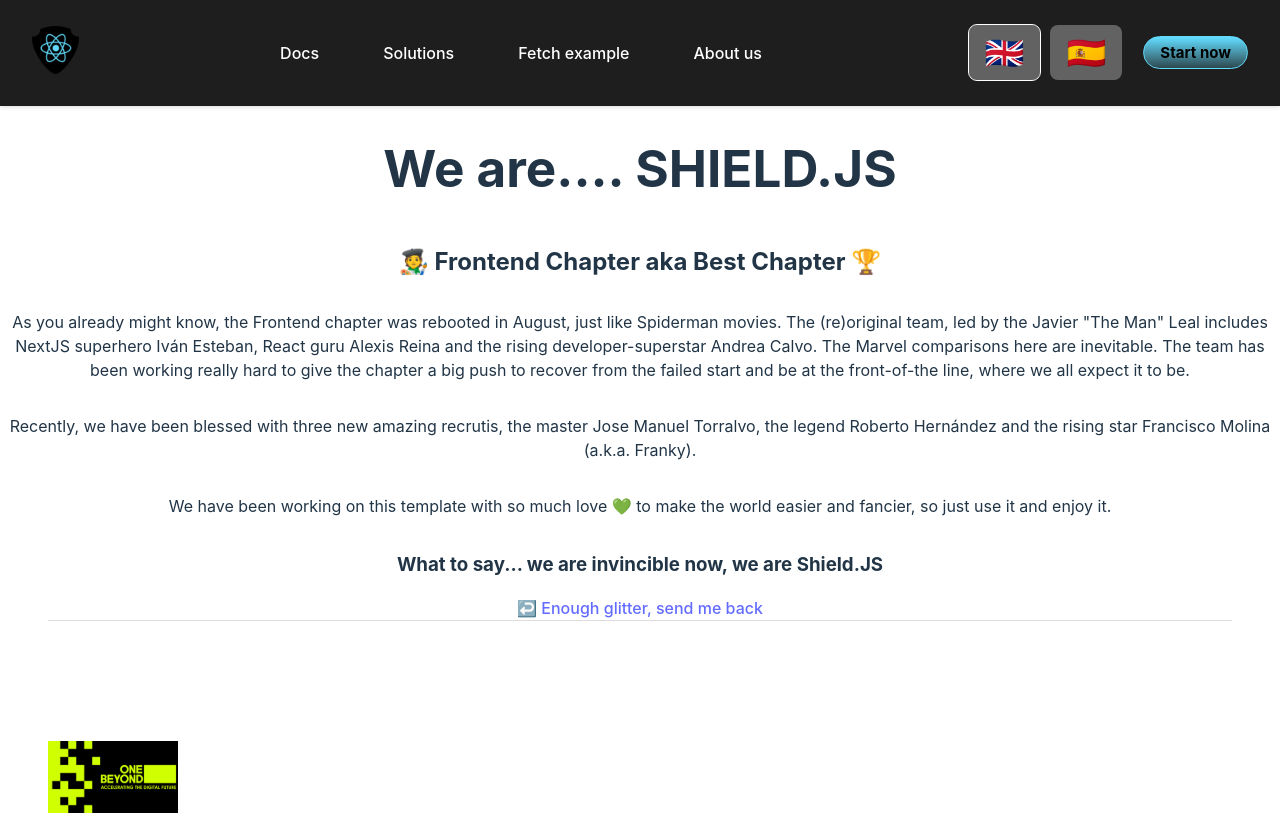
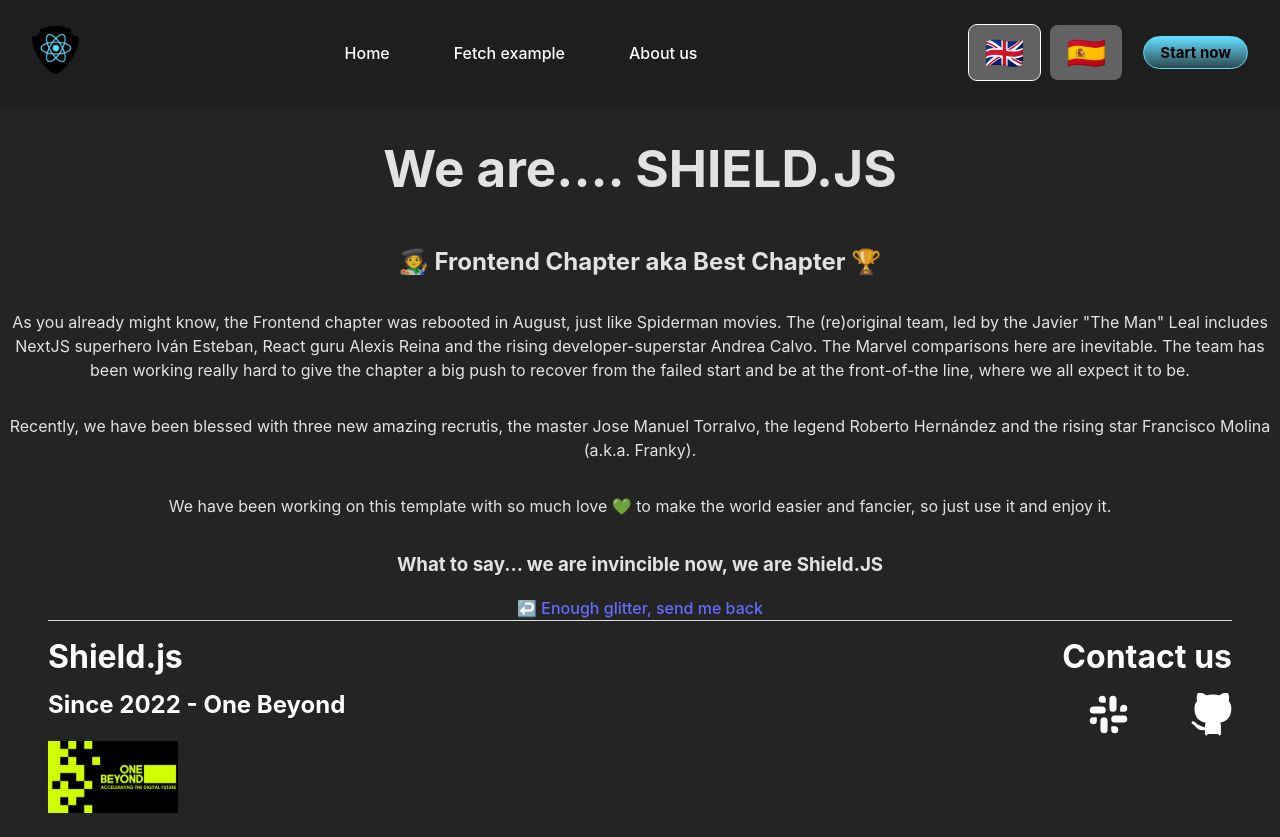
Before and after one commit to onebeyond/shieldjs, a React (Vite) app: page /shieldjs/about in a window 1280 px wide. Built offline with nearby package versions, Linux system fonts and the light colour scheme; a web font is replaced by a local one.

Commit message:
chore: adjust navbar to current items

```diff
--- a/src/components/NavBar/components/NavBarItems/NavBarItems.tsx
+++ b/src/components/NavBar/components/NavBarItems/NavBarItems.tsx
@@ -4,8 +4,7 @@ import { StyledNavItem } from './NavBarItems.styles'
 import { useTranslation } from 'react-i18next'
 
 const MENU_ITEMS = [
-  { name: 'docs', path: '/' },
-  { name: 'solutions', path: '/' },
+  { name: 'home', path: '/' },
   { name: 'fetchExample', path: '/fetch-example' },
   { name: 'aboutUs', path: '/about' }
 ]
--- a/src/i18n/locales/en.json
+++ b/src/i18n/locales/en.json
@@ -8,8 +8,7 @@
     "startButton": "Start now"
   },
   "navBarItems": {
-    "docs": "Docs",
-    "solutions": "Solutions",
+    "home": "Home",
     "fetchExample": "Fetch example",
     "aboutUs": "About us"
   },
--- a/src/i18n/locales/es.json
+++ b/src/i18n/locales/es.json
@@ -8,8 +8,7 @@
     "startButton": "Comenzar ahora"
   },
   "navBarItems": {
-    "docs": "Docs",
-    "solutions": "Soluciones",
+    "home": "Home",
     "fetchExample": "Ejemplo de fetch",
     "aboutUs": "Sobre nosotros"
   },
--- a/src/index.css
+++ b/src/index.css
@@ -75,18 +75,3 @@ button:focus,
 button:focus-visible {
     outline: 4px auto -webkit-focus-ring-color;
 }
-
-@media (prefers-color-scheme: light) {
-    :root {
-        color: #213547;
-        background-color: #ffffff;
-    }
-
-    a:hover {
-        color: #747bff;
-    }
-
-    button {
-        background-color: #f9f9f9;
-    }
-}
--- a/src/routes/AppRouter.tsx
+++ b/src/routes/AppRouter.tsx
@@ -36,7 +36,7 @@ const routes: RouteType[] = [
 
 export const AppRouter = () => {
   return (
-    <BrowserRouter basename='/shieldjs'>
+    <BrowserRouter basename='/shieldjs/'>
       <Routes>
         {routes.map(({ key, path, element }: RouteType) => (
           <Route key={key} path={path} element={element} />
```
